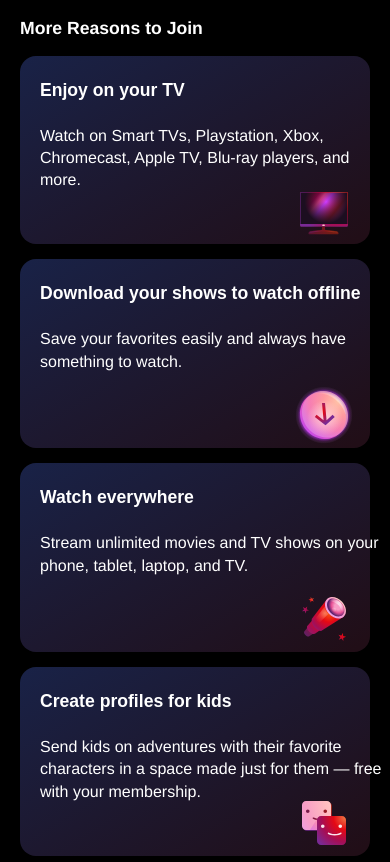
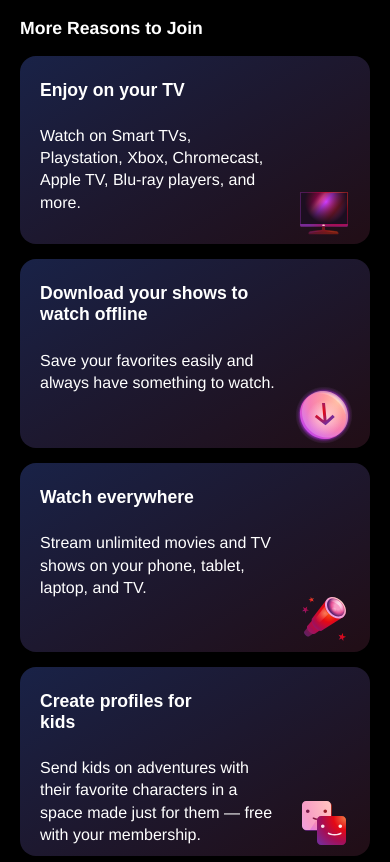
Before and after one commit to CysecGhost/Netflix-Clone, a plain HTML site: page index.html in a window 390 px wide. Shown: the part 1040-1902 px from the top of the page. Drawn offline with Linux system fonts and the light colour scheme.

```diff
--- a/css/style.css
+++ b/css/style.css
@@ -714,11 +714,11 @@ margin-top: 24px;
 .features .box-content h3{
   font-family: Arial, Helvetica, sans-serif;
   font-size: 1.1rem;
-  width: 21.875rem;
+  width: 80%;
 }
 
 .features .box-content p{
-  width: 21.875rem;
+  min-width: 80%;
 }
 
 .box-icons{
```
